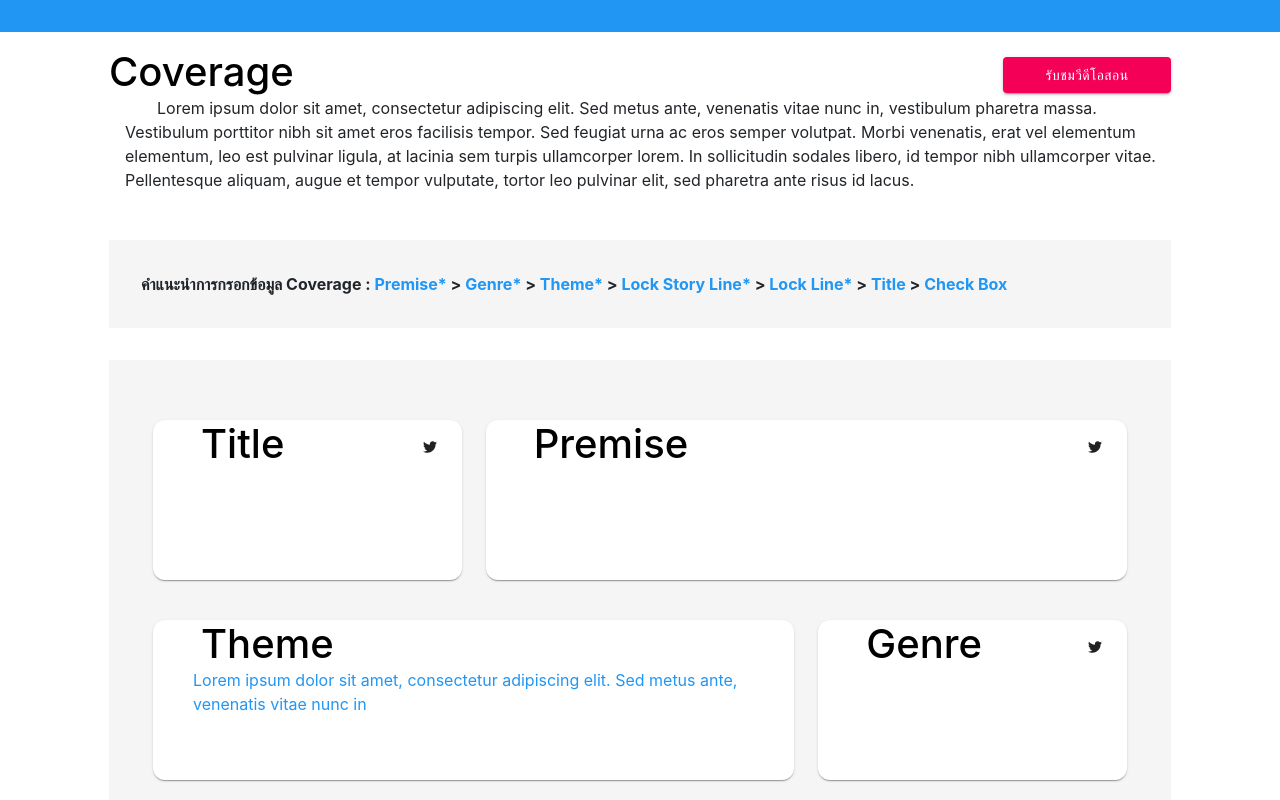
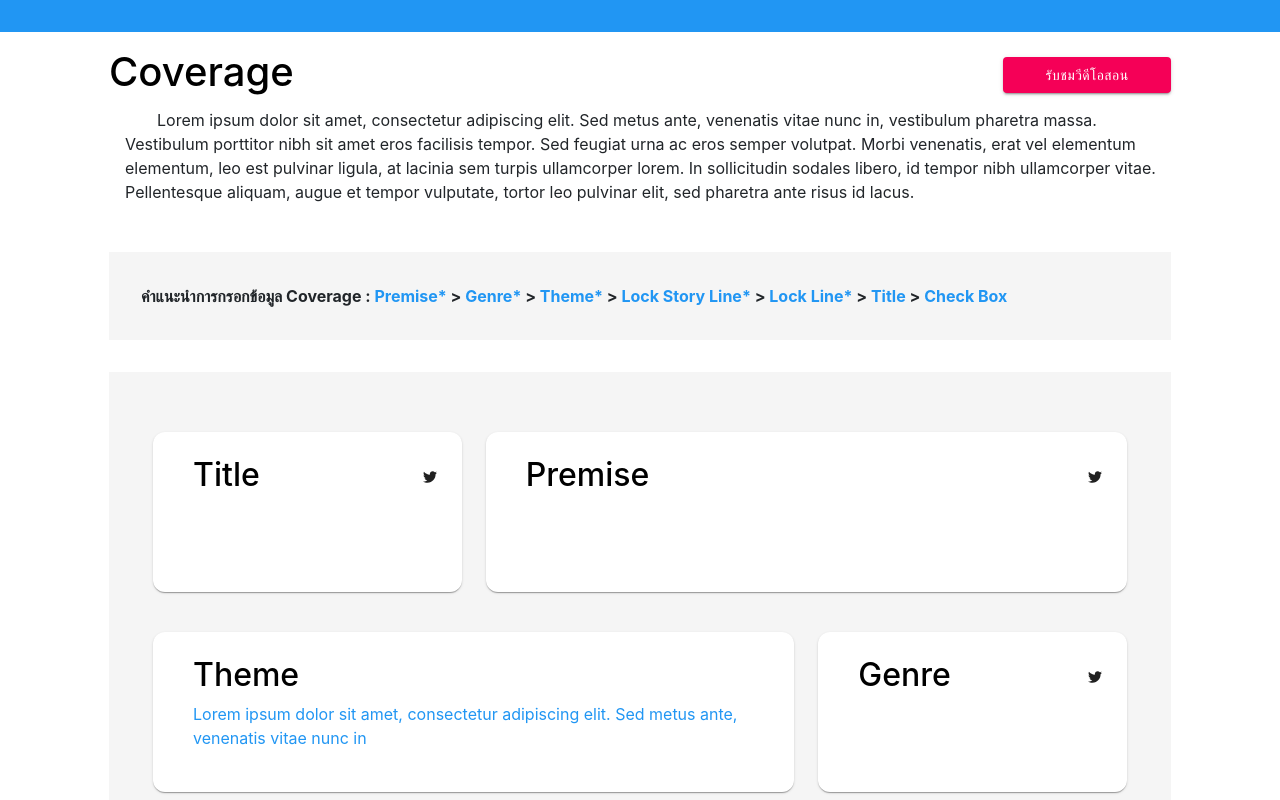
Before and after one commit to herorshi/story-bow-UI, a React (Create React App) app: page /CoveragePage in a window 1280 px wide. Shown: the top 800 px of the page. Built offline with nearby package versions, Linux system fonts and the light colour scheme.

Commit message:
fix style after merge

```diff
--- a/src/App.css
+++ b/src/App.css
@@ -23,6 +23,7 @@
   text-align: center;
 }
 .subtxt {
+  margin-top: 0.75em;
   text-indent: 2em;
 }
 .padL1 {
@@ -36,6 +37,9 @@
   justify-content: space-between;
   color: black;
   margin-top: 1em;
+}
+.pageHeader > h2 {
+  margin-top: 0.75em;
 }
 h1 {
   margin-bottom: 0;
--- a/src/component/ModalEditOrTool.js
+++ b/src/component/ModalEditOrTool.js
@@ -82,7 +82,7 @@ export default function ModalEditOrTool({
               กดเพื่อสร้าง {toolName}
             </div>
           </CustomLink>
-          <h1>
+          <h1 style={{ margin: "0.75em 0" }}>
             <TickLogo
               color="red"
               stroke="var(--primary)"
--- a/src/component/PaperCard.js
+++ b/src/component/PaperCard.js
@@ -22,10 +22,10 @@ export default function PaperCard(props) {
   return (
     <Paper className={classes.paper}>
       <div className="pageHeader">
-        <h1 style={{ marginLeft: "1em", color: `${props.h1color}` }}>
+        <h2 style={{ marginLeft: "1em", color: `${props.h1color}` }}>
           {props.title}
-        </h1>
-        <h1>
+        </h2>
+        <h2>
           {/* EditButton */}
           {props.editfn && (
             <Button
@@ -40,7 +40,7 @@ export default function PaperCard(props) {
           {props.AdvanceFunction && (
             <Button onClick={() => props.AdvanceFunction()}>fn</Button>
           )}
-        </h1>
+        </h2>
       </div>
       <p className={`cardtext ${props.detailclname}`}>
         {props.detail}
--- a/src/component/page/PageHeader.js
+++ b/src/component/page/PageHeader.js
@@ -55,7 +55,7 @@ export default function PageHeader(props) {
           )}
         </h1>
       </div>
-      {props.data.detail&&<p className="subtxt padL1">{props.data.detail}</p>}
+      {props.data.detail && <p className="subtxt padL1">{props.data.detail}</p>}
       {props.children}
     </Container>
   );
```
